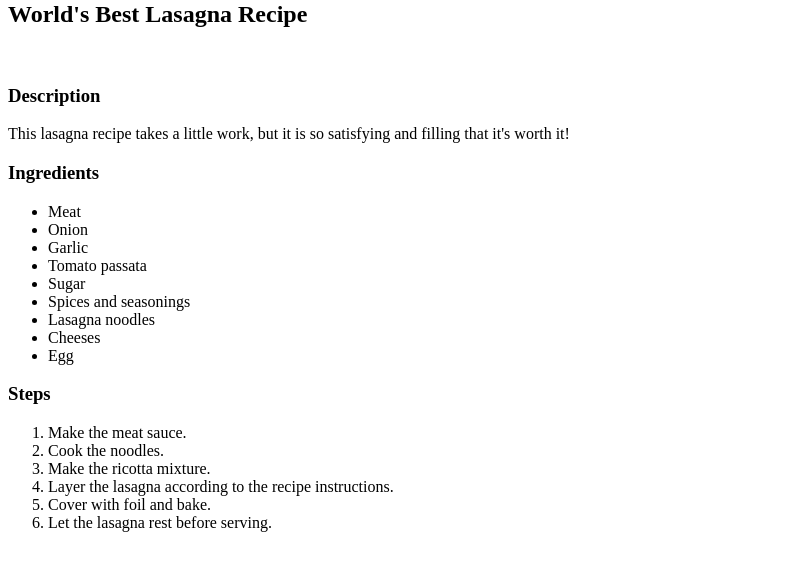
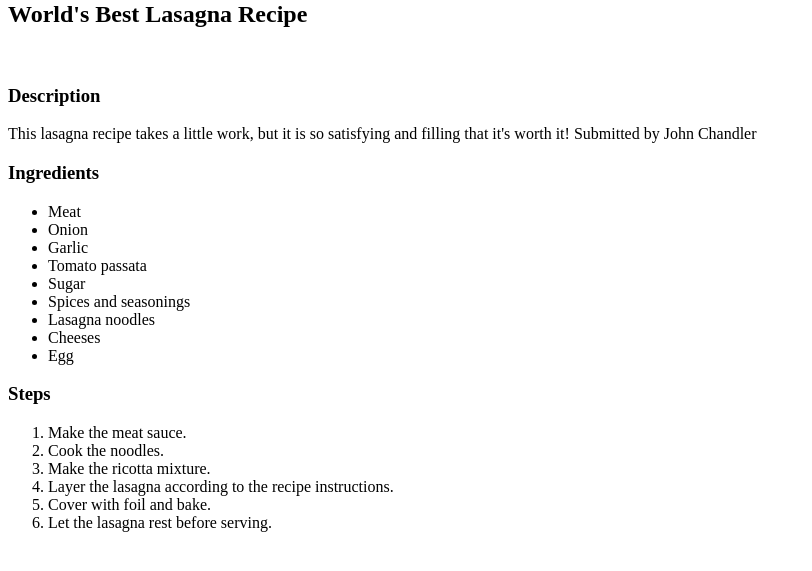
Before and after one commit to M-Godart/odin-recipes, a plain HTML site: page recipes/lasagna.html in a window 1280 px wide. Shown: the part 79-650 px from the top of the page, without its empty margins (0-812 px from the left). Drawn offline with Linux system fonts and the light colour scheme.

Commit message:
Add credits

```diff
--- a/recipes/lasagna.html
+++ b/recipes/lasagna.html
@@ -12,7 +12,7 @@
 
 
     <h3>Description</h3>
-    <p>This lasagna recipe takes a little work, but it is so satisfying and filling that it's worth it!</p>
+    <p>This lasagna recipe takes a little work, but it is so satisfying and filling that it's worth it! Submitted by John Chandler</p>
     <h3>Ingredients</h3>
     <ul>
         <li>Meat</li>
```
